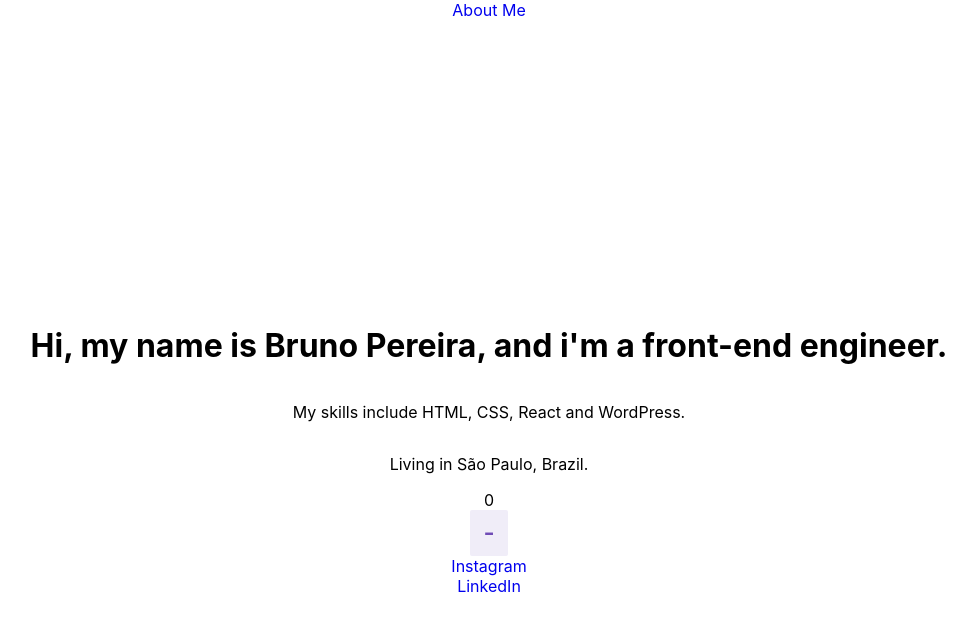
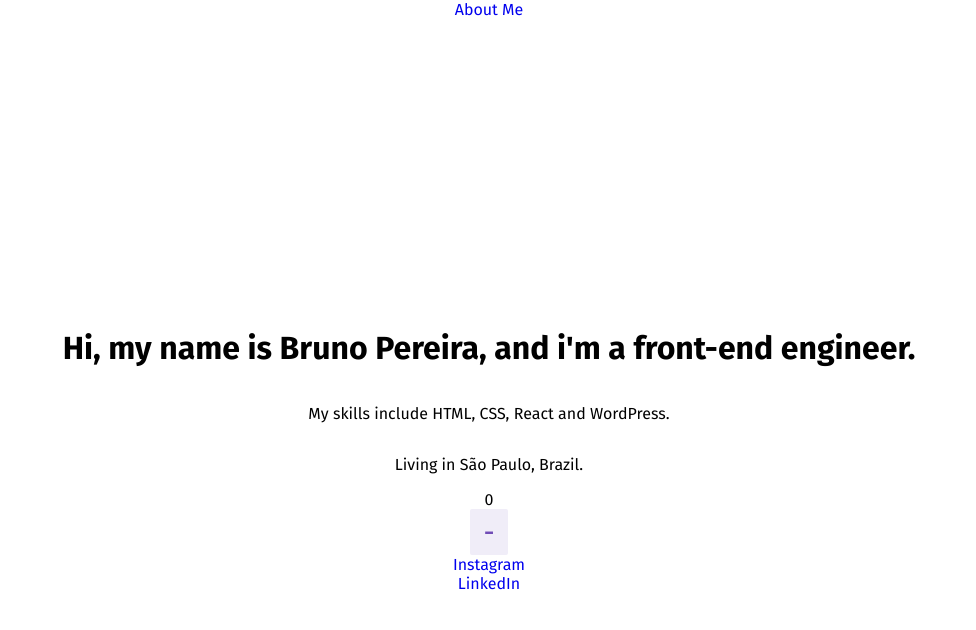
Before and after one commit to SirBruno/portfolio, a React (Create React App) app: page / in a window 1280 px wide. Shown: the top 630 px of the page, without its empty margins (151-1127 px from the left). Built offline with nearby package versions, Linux system fonts and the light colour scheme.

Commit message:
changed the font

```diff
--- a/public/index.html
+++ b/public/index.html
@@ -1,17 +1,23 @@
 <!DOCTYPE html>
 <html lang="en">
+
 <head>
   <meta charset="utf-8" />
   <link rel="icon" href="%PUBLIC_URL%/favicon.ico" />
   <meta name="viewport" content="width=device-width, initial-scale=1" />
   <meta name="theme-color" content="#000000" />
   <meta name="description" content="Web site created using create-react-app" />
-    <link rel="apple-touch-icon" href="%PUBLIC_URL%/logo192.png" />
   <link rel="manifest" href="%PUBLIC_URL%/manifest.json" />
+  <link rel="preconnect" href="https://fonts.gstatic.com">
+  <link
+    href="https://fonts.googleapis.com/css2?family=Fira+Sans:ital,wght@0,100;0,200;0,300;0,400;0,500;0,600;0,700;0,800;0,900;1,100;1,200;1,300;1,400;1,500;1,600;1,700;1,800;1,900&display=swap"
+    rel="stylesheet">
   <title>Bruno Pereira</title>
 </head>
+
 <body>
   <noscript>You need to enable JavaScript to run this app.</noscript>
   <div id="root"></div>
 </body>
+
 </html>
--- a/src/index.css
+++ b/src/index.css
@@ -1,15 +1,6 @@
 body {
   margin: 0;
-  font-family: -apple-system, BlinkMacSystemFont, 'Segoe UI', 'Roboto', 'Oxygen',
-    'Ubuntu', 'Cantarell', 'Fira Sans', 'Droid Sans', 'Helvetica Neue',
-    sans-serif;
-  -webkit-font-smoothing: antialiased;
-  -moz-osx-font-smoothing: grayscale;
-}
-
-code {
-  font-family: source-code-pro, Menlo, Monaco, Consolas, 'Courier New',
-    monospace;
+  font-family: 'fira sans', sans-serif;
 }
 
 a {
```
Lines whose indentation alone changed are shown as unchanged.
